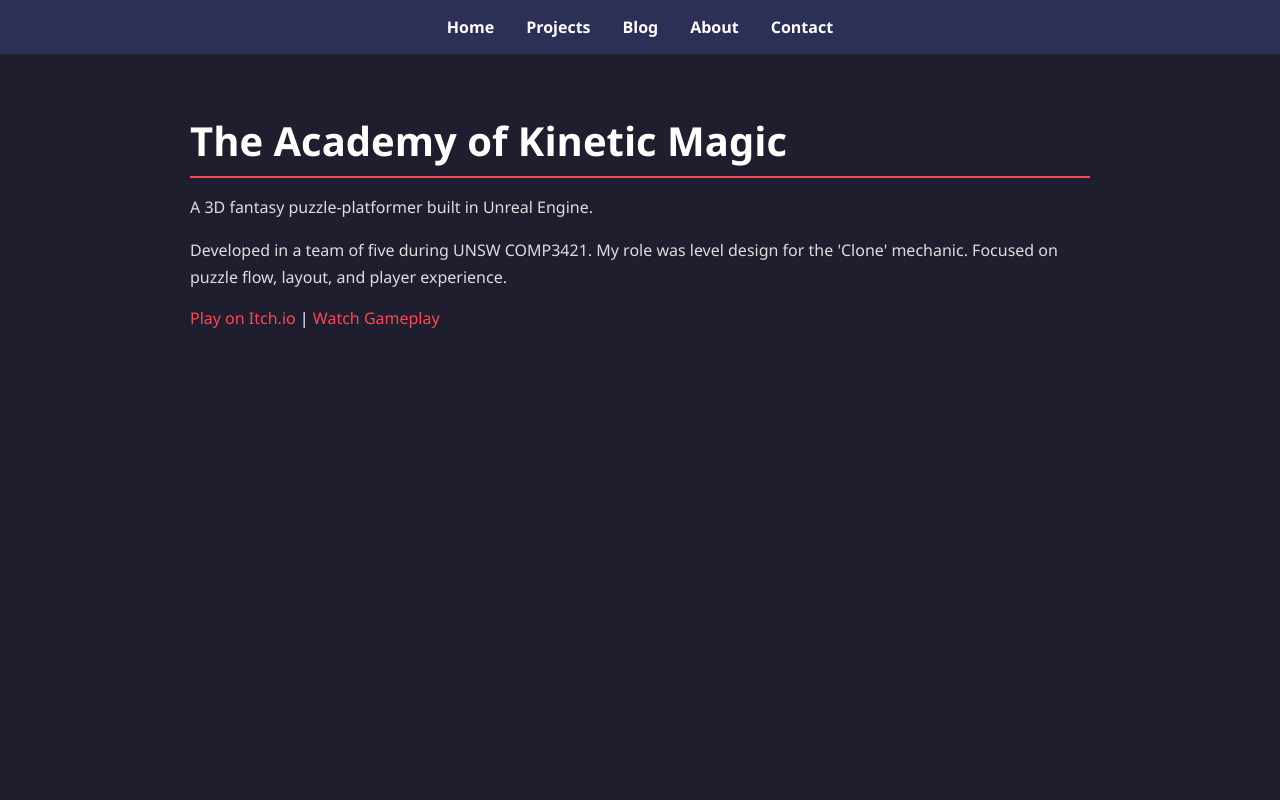
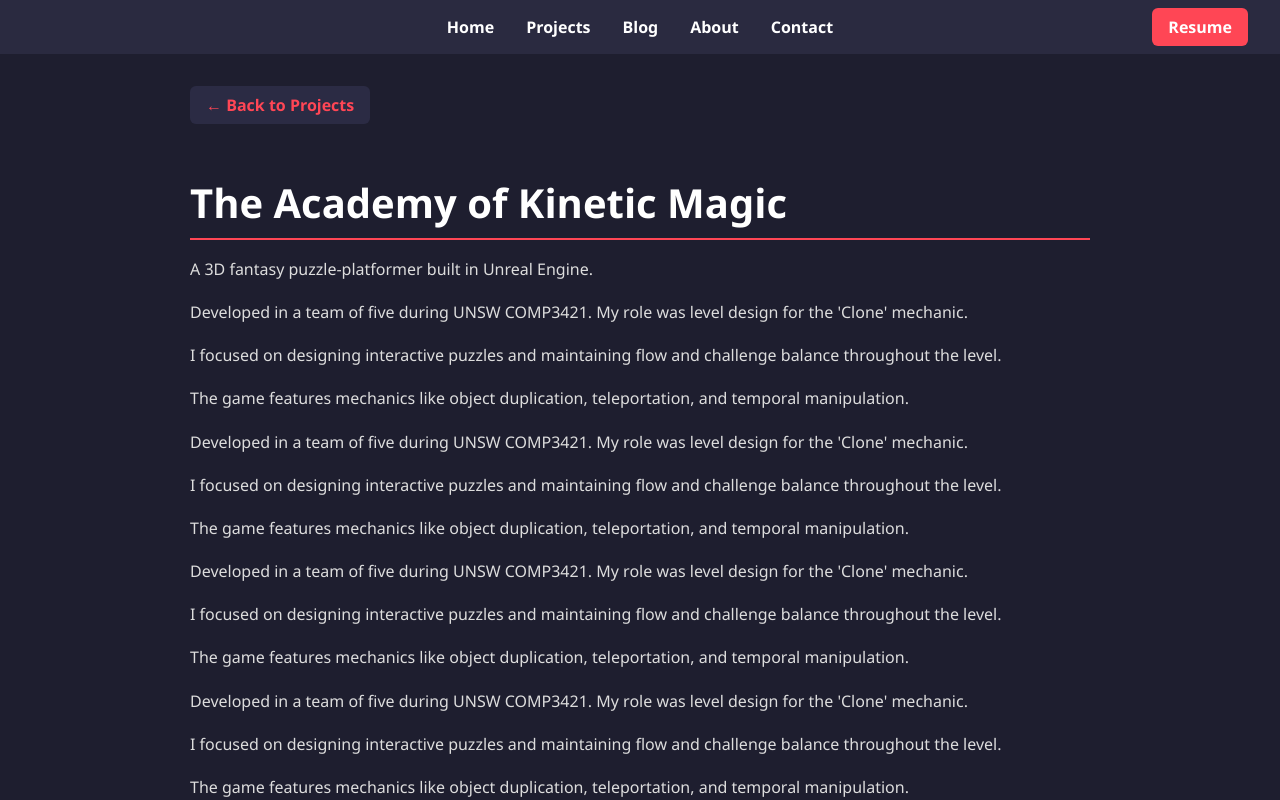
Before and after one commit to RuiW8767/ruiw8767.github.io, a React (Create React App) app: page /projects/kinetic-magic in a window 1280 px wide. Shown: the top 800 px of the page. Built offline with nearby package versions, Linux system fonts and the light colour scheme.

Commit message:
fixing general design

```diff
--- a/src/App.css
+++ b/src/App.css
@@ -45,3 +45,46 @@ body {
   margin: 0;
   font-family: 'Segoe UI', sans-serif;
 }
+
+.back-button {
+  display: inline-block;
+  margin-bottom: 1.5rem;
+  color: #ff4655;
+  font-weight: bold;
+  text-decoration: none;
+  background-color: #2b2b44;
+  padding: 0.5rem 1rem;
+  border-radius: 6px;
+  transition: background-color 0.3s ease;
+}
+
+.back-button:hover {
+  background-color: #3a3a5e;
+}
+
+.scroll-top-button {
+  position: fixed;
+  bottom: 30px;
+  right: 30px;
+  background-color: #ff4655;
+  color: white;
+  border: none;
+  padding: 0.75rem 1.25rem;
+  border-radius: 6px;
+  font-weight: bold;
+  cursor: pointer;
+  box-shadow: 0 2px 10px rgba(0, 0, 0, 0.3);
+  z-index: 100;
+}
+
+.scroll-top-button:hover {
+  background-color: #e33a4d;
+}
+
+.detail-image {
+  width: 100%;
+  max-width: 700px;
+  border-radius: 8px;
+  margin: 1rem 0;
+  box-shadow: 0 2px 10px rgba(0, 0, 0, 0.3);
+}
--- a/src/components/Navbar.css
+++ b/src/components/Navbar.css
@@ -1,22 +1,48 @@
 .site-navbar {
+  position: sticky;
+  top: 0;
+  z-index: 100;
+  background-color: #2a2a40;
+  color: white;
   display: flex;
   justify-content: center;
-  gap: 2rem;
-  padding: 1rem 0;
-  background-color: #2c2f56;
-  color: white;
-  position: sticky;
-  top: 0;
-  z-index: 10;
+  align-items: center;
+  padding: 1rem 2rem;
+  gap: 1rem;
 }
 
-.site-navbar a {
+.nav-center {
+  display: flex;
+  gap: 2rem;
+  justify-content: center;
+  flex: 1;
+}
+
+.nav-center a {
   color: white;
   text-decoration: none;
   font-weight: bold;
-  transition: color 0.2s ease;
 }
 
-.site-navbar a:hover {
-  color: #ff4655;
+.nav-center a:hover {
+  text-decoration: underline;
 }
+
+.nav-resume {
+  position: absolute;
+  right: 2rem;
+}
+
+.nav-resume-button {
+  padding: 0.5rem 1rem;
+  background-color: #ff4655;
+  color: white;
+  border-radius: 6px;
+  font-weight: bold;
+  text-decoration: none;
+  transition: background-color 0.2s ease;
+}
+
+.nav-resume-button:hover {
+  background-color: #e33a4d;
+}
--- a/src/components/Navbar.jsx
+++ b/src/components/Navbar.jsx
@@ -5,11 +5,23 @@ import './Navbar.css';
 const Navbar = () => {
   return (
     <nav className="site-navbar">
-      <Link to="/">Home</Link>
-      <Link to="/projects">Projects</Link>
-      <Link to="/blog">Blog</Link>
-      <Link to="/about">About</Link>
-      <Link to="/contact">Contact</Link>
+      <div className="nav-center">
+        <Link to="/">Home</Link>
+        <Link to="/projects">Projects</Link>
+        <Link to="/blog">Blog</Link>
+        <Link to="/about">About</Link>
+        <Link to="/contact">Contact</Link>
+      </div>
+      <div className="nav-resume">
+        <a
+          href="https://drive.google.com/file/d/1VNHvYy962GVSe8eGWX3O9PKkvvEoBDcQ/view?usp=sharing"
+          target="_blank"
+          rel="noopener noreferrer"
+          className="nav-resume-button"
+        >
+          Resume
+        </a>
+      </div>
     </nav>
   );
 };
--- a/src/data/projectsData.js
+++ b/src/data/projectsData.js
@@ -1,18 +1,45 @@
-// src/data/projectsData.js
-
 const projects = [
   {
     slug: "kinetic-magic",
     title: "The Academy of Kinetic Magic",
     description: "A 3D fantasy puzzle-platformer built in Unreal Engine.",
-    body: `
-      Developed in a team of five during UNSW COMP3421.
-      My role was level design for the 'Clone' mechanic.
-      Focused on puzzle flow, layout, and player experience.
-    `,
-    links: {
-      itch: "https://yourgame.itch.io",
-      video: "https://youtube.com/demo-link"
+    content: (
+      <>
+        <p>Developed in a team of five during UNSW COMP3421. My role was level design for the 'Clone' mechanic.</p>
+
+        <p>I focused on designing interactive puzzles and maintaining flow and challenge balance throughout the level.</p>
+
+        <p>The game features mechanics like object duplication, teleportation, and temporal manipulation.</p>
+        <p>Developed in a team of five during UNSW COMP3421. My role was level design for the 'Clone' mechanic.</p>
+
+        <p>I focused on designing interactive puzzles and maintaining flow and challenge balance throughout the level.</p>
+
+        <p>The game features mechanics like object duplication, teleportation, and temporal manipulation.</p>
+        <p>Developed in a team of five during UNSW COMP3421. My role was level design for the 'Clone' mechanic.</p>
+
+        <p>I focused on designing interactive puzzles and maintaining flow and challenge balance throughout the level.</p>
+
+        <p>The game features mechanics like object duplication, teleportation, and temporal manipulation.</p>
+        <p>Developed in a team of five during UNSW COMP3421. My role was level design for the 'Clone' mechanic.</p>
+
+        <p>I focused on designing interactive puzzles and maintaining flow and challenge balance throughout the level.</p>
+
+        <p>The game features mechanics like object duplication, teleportation, and temporal manipulation.</p>
+        <p>Developed in a team of five during UNSW COMP3421. My role was level design for the 'Clone' mechanic.</p>
+
+        <p>I focused on designing interactive puzzles and maintaining flow and challenge balance throughout the level.</p>
+
+        <p>The game features mechanics like object duplication, teleportation, and temporal manipulation.</p>
+        <p>Developed in a team of five during UNSW COMP3421. My role was level design for the 'Clone' mechanic.</p>
+
+        <p>I focused on designing interactive puzzles and maintaining flow and challenge balance throughout the level.</p>
+
+        <p>The game features mechanics like object duplication, teleportation, and temporal manipulation.</p>
+      </>
+    ),
+    link: {
+      label: "Play on Itch.io",
+      url: "https://infynidas.itch.io/the-academy-of-kinetic-magic"
     }
   }
 ];
--- a/src/pages/blog/BlogDetail.jsx
+++ b/src/pages/blog/BlogDetail.jsx
@@ -1,20 +1,45 @@
-import React from 'react';
-import { useParams } from 'react-router-dom';
+import React, { useEffect, useState } from 'react';
+import { useParams, Link } from 'react-router-dom';
 import blogs from '../../data/blogData';
 
 const BlogDetail = () => {
   const { slug } = useParams();
   const blog = blogs.find((b) => b.slug === slug);
+  const [showTopButton, setShowTopButton] = useState(false);
 
-  if (!blog) {
-    return <div className="page-container"><h2>Blog post not found.</h2></div>;
-  }
+  useEffect(() => {
+    const handleScroll = () => {
+      const backButton = document.querySelector('.back-button');
+      if (backButton) {
+        const rect = backButton.getBoundingClientRect();
+        setShowTopButton(rect.bottom < 0);
+      }
+    };
+
+    window.addEventListener('scroll', handleScroll);
+    return () => window.removeEventListener('scroll', handleScroll);
+  }, []);
+
+  if (!blog) return <div className="page-container"><h2>Blog post not found.</h2></div>;
 
   return (
     <div className="page-container">
+      <Link to="/blog" className="back-button">
+        ← Back to Blog
+      </Link>
+
       <h1>{blog.title}</h1>
       <p><em>{blog.date}</em></p>
-      <p>{blog.body}</p>
+
+      <div className="blog-content">
+        {blog.content}
+      </div>
+
+      {showTopButton && (
+        <button className="scroll-top-button" onClick={() => window.scrollTo({ top: 0, behavior: 'smooth' })}>
+          ↑ Top
+        </button>
+      )}
     </div>
   );
 };
--- a/src/pages/projects/ProjectDetail.jsx
+++ b/src/pages/projects/ProjectDetail.jsx
@@ -1,36 +1,53 @@
-// src/pages/projects/ProjectDetail.jsx
-
-import React from 'react';
-import { useParams } from 'react-router-dom';
+import React, { useEffect, useState } from 'react';
+import { useParams, Link } from 'react-router-dom';
 import projects from '../../data/projectsData';
 
 const ProjectDetail = () => {
   const { slug } = useParams();
   const project = projects.find((p) => p.slug === slug);
+  const [showTopButton, setShowTopButton] = useState(false);
 
-  if (!project) {
-    return <div className="page-container"><h2>Project not found.</h2></div>;
-  }
+  useEffect(() => {
+    const handleScroll = () => {
+      const backButton = document.querySelector('.back-button');
+      if (backButton) {
+        const rect = backButton.getBoundingClientRect();
+        setShowTopButton(rect.bottom < 0);
+      }
+    };
+
+    window.addEventListener('scroll', handleScroll);
+    return () => window.removeEventListener('scroll', handleScroll);
+  }, []);
+
+  if (!project) return <div className="page-container"><h2>Project not found.</h2></div>;
 
   return (
     <div className="page-container">
+      <Link to="/projects" className="back-button">
+        ← Back to Projects
+      </Link>
+
       <h1>{project.title}</h1>
       <p>{project.description}</p>
-      <p>{project.body}</p>
 
-      <div>
-        {project.links.itch && (
-          <a href={project.links.itch} target="_blank" rel="noopener noreferrer">
-            Play on Itch.io
+      <div className="project-content">
+        {project.content}
+      </div>
+
+      {project.link && (
+        <p>
+          <a href={project.link.url} target="_blank" rel="noopener noreferrer">
+            {project.link.label}
           </a>
-        )}
-        {' | '}
-        {project.links.video && (
-          <a href={project.links.video} target="_blank" rel="noopener noreferrer">
-            Watch Gameplay
-          </a>
-        )}
-      </div>
+        </p>
+      )}
+
+      {showTopButton && (
+        <button className="scroll-top-button" onClick={() => window.scrollTo({ top: 0, behavior: 'smooth' })}>
+          ↑ Top
+        </button>
+      )}
     </div>
   );
 };
```
